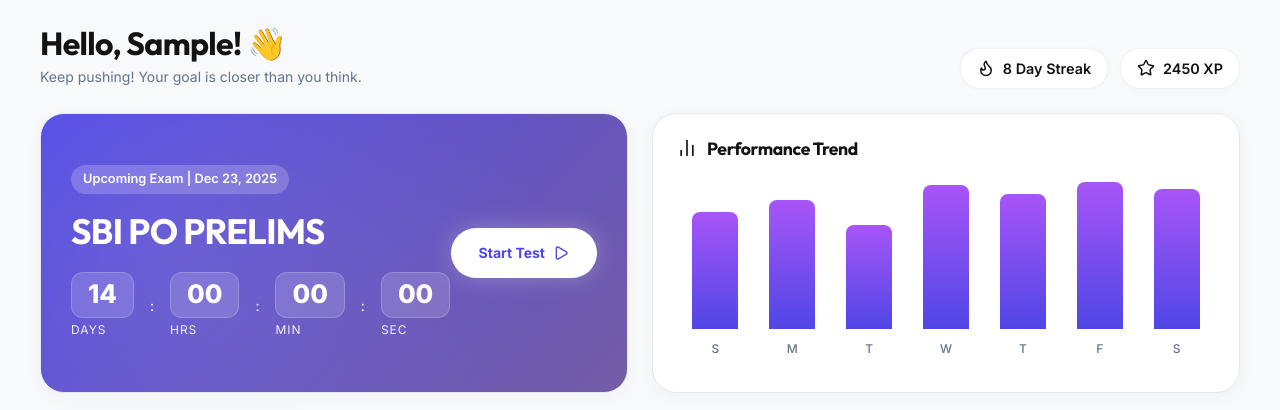
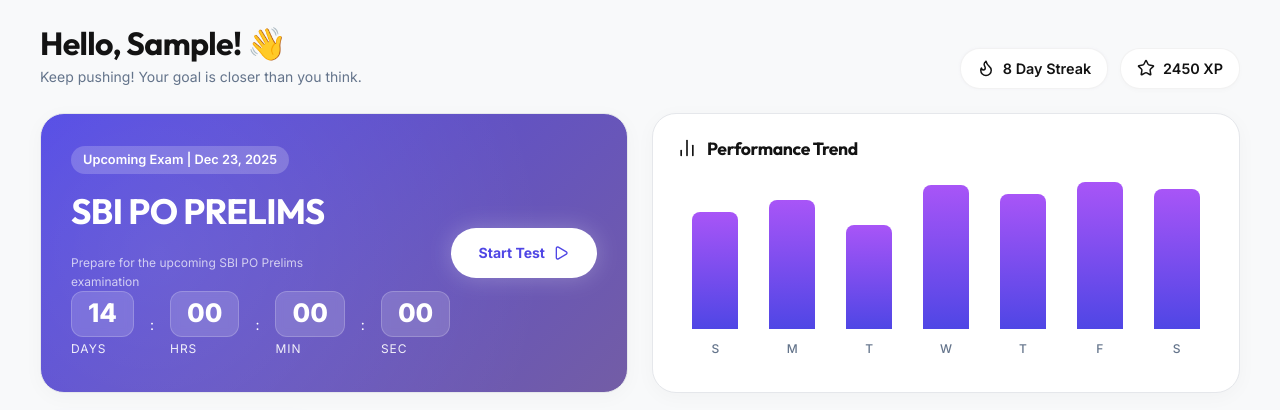
Before and after one commit to ShyamCoder2024/StudywiseBanking_site, a React (Vite) app in the folder frontend/: page /dashboard in a window 1280 px wide. Shown: the top 410 px of the page. Built offline with nearby package versions, Linux system fonts and the light colour scheme; no server answers; sample sign-in values are in the browser's storage.

Commit message:
Fix purple card to show user's target exam from profile
- Description now shows 'Prepare for the upcoming [USER_TARGET_EXAM] examination'
- Uses user.targetExam from profile instead of hardcoded admin text

```diff
--- a/frontend/src/pages/student/StudentDashboard.jsx
+++ b/frontend/src/pages/student/StudentDashboard.jsx
@@ -274,11 +274,9 @@ export function StudentDashboard() {
                                     {newQuizzes.length > 0 ? 'New Test Available!' : (examSettings?.title || 'Upcoming Exam')} | {examSettings?.date || new Date().toLocaleDateString('en-US', { month: 'short', day: 'numeric', year: 'numeric' })}
                                 </span>
                                 <h2>{examSettings?.examName?.toUpperCase() || targetExam.toUpperCase()}</h2>
-                                {examSettings?.description && (
-                                    <p style={{ fontSize: '12px', color: 'rgba(255,255,255,0.7)', margin: '8px 0 0', maxWidth: '300px' }}>
-                                        {examSettings.description}
-                                    </p>
-                                )}
+                                <p style={{ fontSize: '12px', color: 'rgba(255,255,255,0.7)', margin: '8px 0 0', maxWidth: '300px' }}>
+                                    Prepare for the upcoming {targetExam} examination
+                                </p>
                                 <div className="countdown-timer">
                                     <div className="time-unit">
                                         <div className="time-box">
```
